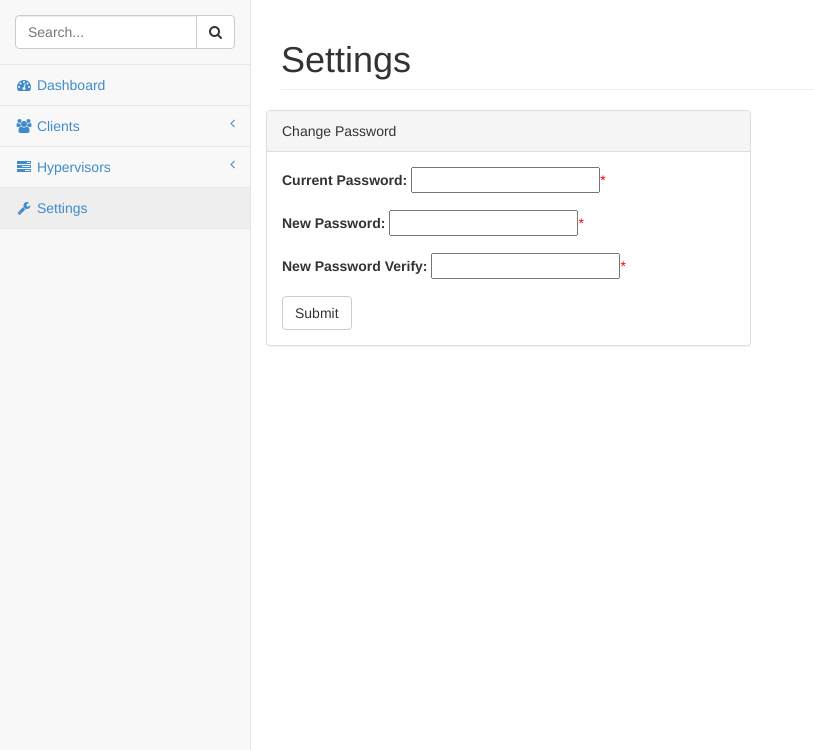
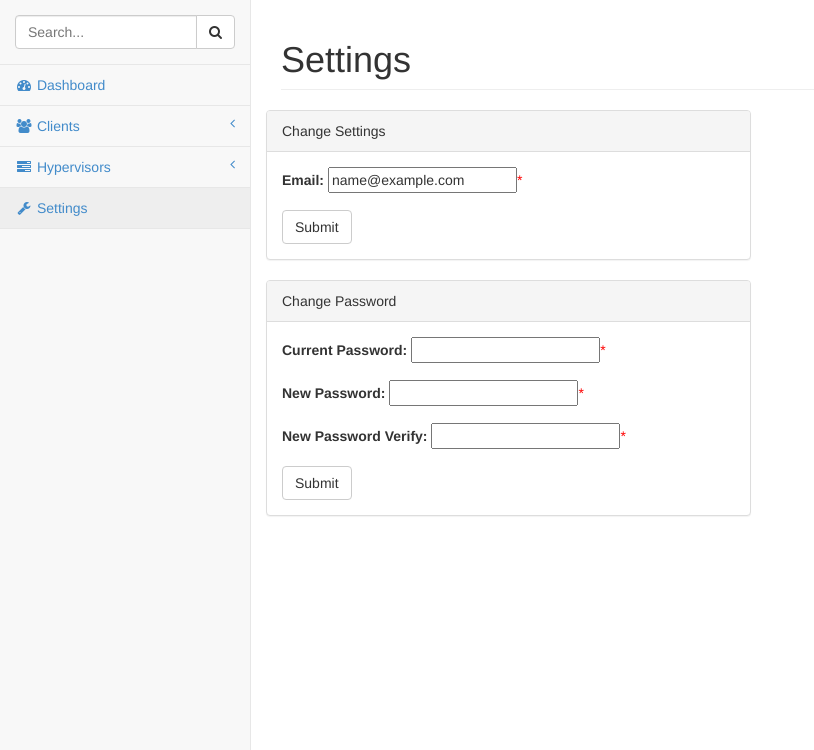
Before and after one commit to thatarchguy/ManaGRR, a Flask app: page /settings in a window 1280 px wide. Shown: the part 51-801 px from the top of the page, without its empty margins (0-814 px from the left). Run offline with Flask 2, Linux system fonts and the light colour scheme; a user stored in the database is signed in; tables that the repository leaves empty hold one stand-in row (values such as "Sample post"); one stand-in notice (Sample message) is shown; some libraries are stand-ins or nearby versions.

Commit message:
Added email change form
Stopping point, saving before unmounting.

In manage.py added default creds to database.
Trying to figure out how to create an icon for flashed messages

```diff
--- a/manage.py
+++ b/manage.py
@@ -26,7 +26,10 @@ def createdb():
     os.system('python manage.py db init')
     os.system('python manage.py db migrate')
     os.system('python manage.py db upgrade')
-
+    # Default creds, admin:managrr
+    user = models.Users('admin', '$2a$12$Z5tbHyVU4MeBBKbtgGQa3u9FniItNFPhHpK73rKwAVuAWkXN1oYpe', 'admin@example.com')
+    db.session.add(user)
+    db.session.commit()
 
 @manager.shell
 def make_shell_context():
--- a/managrr/forms.py
+++ b/managrr/forms.py
@@ -30,3 +30,7 @@ class SettingsPass(Form):
     currentPass     = PasswordField('currentpass', validators=[DataRequired()])
     newPass         = PasswordField('New Password', [Required(), EqualTo('newPassVerify', message='Passwords must match')])
     newPassVerify   = PasswordField('Repeat Password')
+
+
+class SettingsGeneral(Form):
+    email           = StringField(u'email', validators=[DataRequired()])
--- a/managrr/templates/layout.html
+++ b/managrr/templates/layout.html
@@ -19,11 +19,11 @@
 
             <ul class="nav navbar-top-links navbar-right">
                 <li class="dropdown">
+                    {% with messages = get_flashed_messages() %}
                     <a class="dropdown-toggle" data-toggle="dropdown" href="#">
                         <i class="fa fa-envelope fa-fw"></i>  <i class="fa fa-caret-down"></i>
                     </a>
                     <ul class="dropdown-menu dropdown-messages">
-                        {% with messages = get_flashed_messages() %}
                             {% if messages %}
                             <ul class=flashes>
                             {% for message in messages %}
--- a/managrr/templates/settings.html
+++ b/managrr/templates/settings.html
@@ -18,15 +18,41 @@
 {% endblock %}
 
 {% block content %}
+
 <div class="row">
+    <div class="col-lg-6">
+        <div class="panel panel-default">
+            <div class="panel-heading">
+                Change Settings
+            </div>
+            <div class="panel-body">
+                <form id="general" method="POST">
+                    {{ GeneralForm.hidden_tag() }}
+                    <div class="form-group">
+                        <label for="email">Email:</label>
+                        {{ GeneralForm.email }}<span style="color: red;">*</span>
+                        {% for error in GeneralForm.email.errors %}
+                            <br /><span style="color: red;">[{{error}}]</span>
+                        {% endfor %}
+                        {% if error != None %}
+                            <br /><span style="color: red;">{{ error }}</span>
+                        {% endif %}
+                    </div>
+                    <button type="submit" class="btn btn-default">Submit</button>
+                </form>
+            </div>
+        </div>
+    </div>
+</div>
 
+<div class="row">
     <div class="col-lg-6">
         <div class="panel panel-default">
             <div class="panel-heading">
                 Change Password
             </div>
             <div class="panel-body">
-                <form method="POST">
+                <form id="password" method="POST">
                     {{ ChangePassForm.hidden_tag() }}
                     <div class="form-group">
                         <label for="currentpass">Current Password:</label>
@@ -59,11 +85,6 @@
             </div>
         </div>
     </div>
-
-
-
-
-
 </div>
 
 {% endblock %}
--- a/managrr/views.py
+++ b/managrr/views.py
@@ -1,7 +1,7 @@
 from flask import render_template, request, flash, redirect, url_for
 from flask.ext.login import login_user, logout_user, current_user, login_required
 from managrr import app, db, models, login_manager, bcrypt, q
-from .forms import CreateNode, AddClient, AddHyper, SettingsPass
+from .forms import CreateNode, AddClient, AddHyper, SettingsPass, SettingsGeneral
 from dateutil.relativedelta import relativedelta
 import os
 import datetime
@@ -431,8 +431,17 @@ def node_history():
 @login_required
 def settings_view():
     error = None
-    ChangePassForm = SettingsPass()
     user = current_user
+    GeneralForm     = SettingsGeneral(email=user.email)
+    ChangePassForm  = SettingsPass()
+    if GeneralForm.validate_on_submit():
+        email       = request.form['email']
+        user.email = email
+        db.session.add(user)
+        db.session.commit()
+        app.logger.info("Changed email for: " + user.username)
+        flash('Email successfully changed')
+        return redirect('/settings')
     if ChangePassForm.validate_on_submit():
         currentPass = request.form['currentPass']
         if bcrypt.check_password_hash(user.password, currentPass):
@@ -441,10 +450,11 @@ def settings_view():
             db.session.add(user)
             db.session.commit()
             app.logger.info("Changed password for: " + user.username)
+            flash('Password successfully changed')
             return redirect('/settings')
         else:
             error = "Current password was incorrect"
-    return render_template('settings.html', title="Settings", ChangePassForm=ChangePassForm, error=error)
+    return render_template('settings.html', title="Settings", ChangePassForm=ChangePassForm, GeneralForm=GeneralForm, error=error)
 
 
 def check_status(client_id, role="all"):
```
